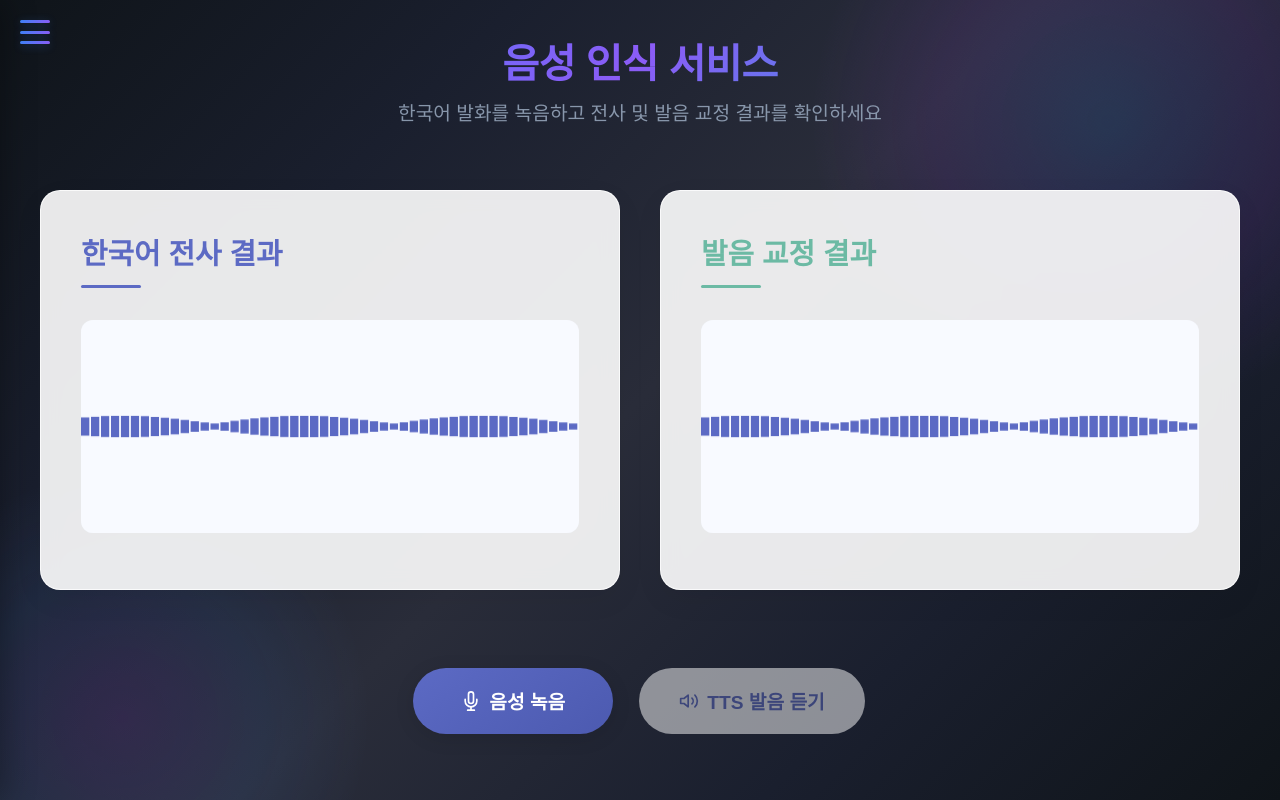
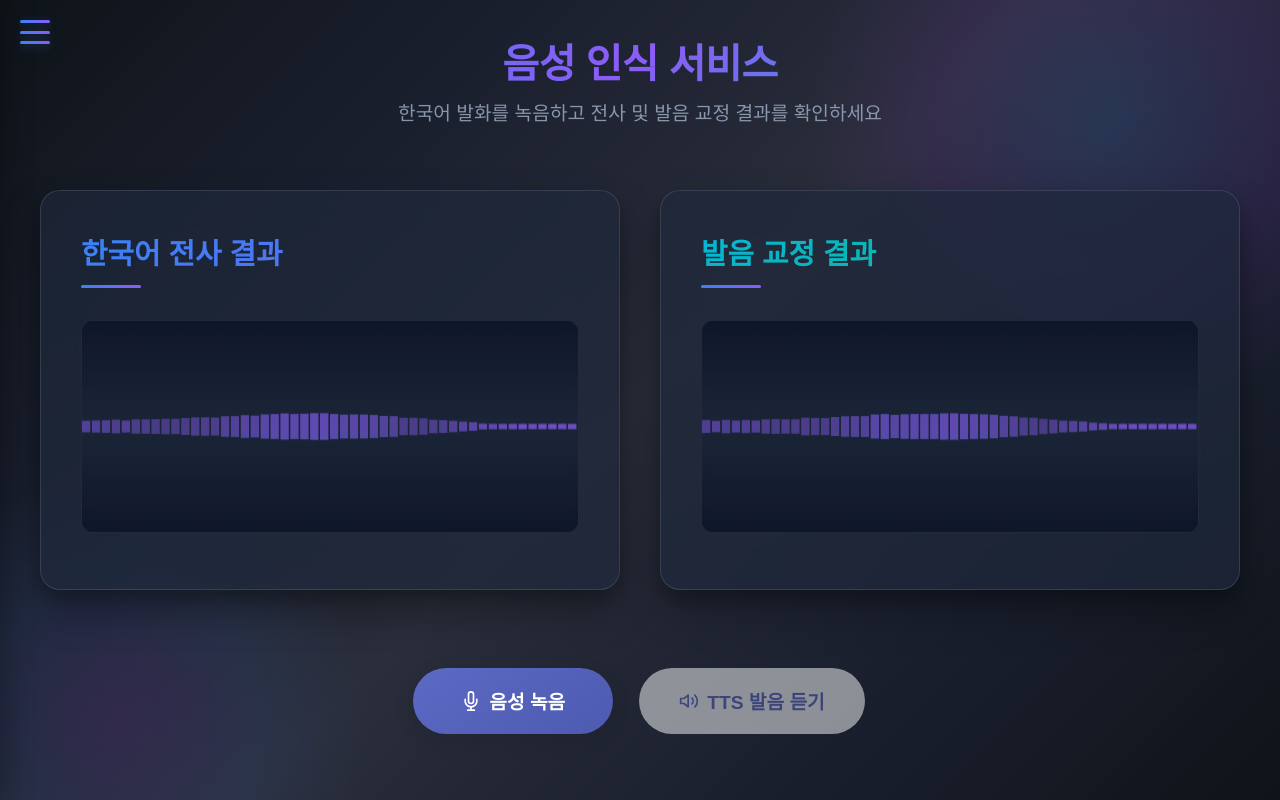
Before and after one commit to Vocalytics-repo/client, a React (Create React App) app: page /stt in a window 1280 px wide. Built offline with nearby package versions, Linux system fonts and the light colour scheme; a web font is replaced by a local one.

Commit message:
refactor: STT 페이지 컴포넌트 디자인 변경
Audio spectrum과 텍스트 전사 결과 카드 디자인 변경

```diff
--- a/src/components/AudioSpectrum/AudioSpectrum.css
+++ b/src/components/AudioSpectrum/AudioSpectrum.css
@@ -7,8 +7,16 @@
     margin-bottom: 1rem;
     border-radius: 12px;
     overflow: hidden;
-    background-color: rgba(248, 250, 255, 0.8);
-    box-shadow: inset 0 1px 5px rgba(0, 0, 0, 0.05);
+    background: rgba(15, 23, 42, 0.6);
+    border: 1px solid rgba(148, 163, 184, 0.1);
+    box-shadow: inset 0 2px 8px rgba(0, 0, 0, 0.2);
+    backdrop-filter: blur(10px);
+    transition: all 0.3s ease;
+}
+
+.spectrum-container:hover {
+    background: rgba(15, 23, 42, 0.8);
+    border-color: rgba(59, 130, 246, 0.2);
 }
 
 canvas {
--- a/src/components/AudioSpectrum/AudioSpectrum.js
+++ b/src/components/AudioSpectrum/AudioSpectrum.js
@@ -18,35 +18,63 @@ const AudioSpectrum = ({ canvasRef, isRecording, analyser }) => {
         const barWidth = Math.ceil(width / barCount);
         const barGap = 2;
 
-        let phase = 0;
+        let time = 0;
 
         const animate = () => {
             ctx.clearRect(0, 0, width, height);
 
-            // 배경 그리기
-            ctx.fillStyle = '#f8faff';
+            // 어두운 배경 그리기
+            const gradient = ctx.createLinearGradient(0, 0, 0, height);
+            gradient.addColorStop(0, 'rgba(15, 23, 42, 0.9)');
+            gradient.addColorStop(0.5, 'rgba(30, 41, 59, 0.8)');
+            gradient.addColorStop(1, 'rgba(15, 23, 42, 0.9)');
+            ctx.fillStyle = gradient;
             ctx.fillRect(0, 0, width, height);
 
-            // 바 그리기
-            ctx.fillStyle = '#5c6ac4';
+            // 바 그라데이션 생성
+            const barGradient = ctx.createLinearGradient(0, 0, 0, height);
+            barGradient.addColorStop(0, '#3b82f6');
+            barGradient.addColorStop(0.5, '#8b5cf6');
+            barGradient.addColorStop(1, '#06b6d4');
+
+            const centerY = height / 2;
 
             for (let i = 0; i < barCount; i++) {
-                // 사인파를 이용해 자연스러운 움직임 생성
-                const sinValue = Math.sin(phase + (i * Math.PI / 18));
-                const amplitude = 5 + Math.abs(sinValue) * 15; // 유휴 상태에서의 낮은 진폭
+                // 여러 주파수를 조합해서 더 자연스러운 움직임 생성
+                const freq1 = Math.sin(time * 0.02 + i * 0.1) * 0.5;
+                const freq2 = Math.sin(time * 0.03 + i * 0.15) * 0.3;
+                const freq3 = Math.sin(time * 0.05 + i * 0.08) * 0.2;
+                const noise = (Math.random() - 0.5) * 0.1; // 약간의 랜덤 노이즈
 
-                const barHeight = amplitude;
+                // 조합된 진폭 계산 (더 역동적)
+                const combinedAmplitude = freq1 + freq2 + freq3 + noise;
+                const barHeight = Math.max(5, 15 + combinedAmplitude * 25);
+
                 const x = i * (barWidth + barGap);
-                const y = height / 2 - barHeight / 2; // 중앙에서 시작
+
+                // 바 투명도 계산 (더 다양한 변화)
+                const alpha = 0.4 + Math.abs(combinedAmplitude) * 0.6;
+                ctx.globalAlpha = alpha;
+                ctx.fillStyle = barGradient;
 
                 // 위쪽 바
-                ctx.fillRect(x, y, barWidth, barHeight);
+                ctx.fillRect(x, centerY - barHeight / 2, barWidth, barHeight / 2);
 
                 // 아래쪽 바 (위아래 대칭)
-                ctx.fillRect(x, height / 2 + barHeight / 2, barWidth, -barHeight);
+                ctx.fillRect(x, centerY, barWidth, barHeight / 2);
+
+                // 가끔 글로우 효과 추가 (랜덤하게)
+                if (Math.abs(combinedAmplitude) > 0.6 && Math.random() > 0.7) {
+                    ctx.shadowColor = '#8b5cf6';
+                    ctx.shadowBlur = 8;
+                    ctx.fillRect(x, centerY - barHeight / 2, barWidth, barHeight / 2);
+                    ctx.fillRect(x, centerY, barWidth, barHeight / 2);
+                    ctx.shadowBlur = 0;
+                }
             }
 
-            phase += 0.05; // 애니메이션 속도 조절
+            ctx.globalAlpha = 1; // 투명도 초기화
+            time += 1; // 시간 증가
             animationIdRef.current = requestAnimationFrame(animate);
         };
 
@@ -86,8 +114,12 @@ const AudioSpectrum = ({ canvasRef, isRecording, analyser }) => {
 
         ctx.clearRect(0, 0, width, height);
 
-        // 배경 그리기
-        ctx.fillStyle = '#f8faff';
+        // 어두운 배경 그리기
+        const backgroundGradient = ctx.createLinearGradient(0, 0, 0, height);
+        backgroundGradient.addColorStop(0, 'rgba(15, 23, 42, 0.9)');
+        backgroundGradient.addColorStop(0.5, 'rgba(30, 41, 59, 0.8)');
+        backgroundGradient.addColorStop(1, 'rgba(15, 23, 42, 0.9)');
+        ctx.fillStyle = backgroundGradient;
         ctx.fillRect(0, 0, width, height);
 
         // 바의 개수와 너비 계산
@@ -101,7 +133,12 @@ const AudioSpectrum = ({ canvasRef, isRecording, analyser }) => {
         // 중앙선에서 바가 위아래로 그려지도록 함
         const centerY = height / 2;
 
-        ctx.fillStyle = '#5c6ac4';
+        // 바 그라데이션 생성
+        const barGradient = ctx.createLinearGradient(0, 0, 0, height);
+        barGradient.addColorStop(0, '#3b82f6');
+        barGradient.addColorStop(0.3, '#8b5cf6');
+        barGradient.addColorStop(0.7, '#06b6d4');
+        barGradient.addColorStop(1, '#10b981');
 
         for (let i = 0; i < barCount; i++) {
             // 데이터 샘플링 (데이터 중 일부를 바에 매핑)
@@ -111,19 +148,35 @@ const AudioSpectrum = ({ canvasRef, isRecording, analyser }) => {
             let value = dataArray[dataIndex];
 
             // 최소 높이 설정
-            if (value < 5) value = 5;
+            if (value < 8) value = 8;
 
             // 바 높이 (중앙에서 위아래로 그려짐)
-            const barHeight = value * 0.5; // 높이 스케일 조정
+            const barHeight = value * 0.6; // 높이 스케일 조정
 
             const x = i * (barWidth + barGap);
+
+            // 바 투명도 계산 (음성 강도에 따라)
+            const alpha = 0.7 + (value / 255) * 0.3;
+            ctx.globalAlpha = alpha;
+            ctx.fillStyle = barGradient;
 
             // 위쪽 바
             ctx.fillRect(x, centerY - barHeight / 2, barWidth, barHeight / 2);
 
             // 아래쪽 바 (위아래 대칭)
             ctx.fillRect(x, centerY, barWidth, barHeight / 2);
+
+            // 글로우 효과 추가 (높은 값에 대해서만)
+            if (value > 100) {
+                ctx.shadowColor = '#3b82f6';
+                ctx.shadowBlur = 10;
+                ctx.fillRect(x, centerY - barHeight / 2, barWidth, barHeight / 2);
+                ctx.fillRect(x, centerY, barWidth, barHeight / 2);
+                ctx.shadowBlur = 0;
+            }
         }
+
+        ctx.globalAlpha = 1; // 투명도 초기화
     }, []);
 
     useEffect(() => {
--- a/src/components/ResultCard/ResultCard.css
+++ b/src/components/ResultCard/ResultCard.css
@@ -1,15 +1,22 @@
 .result-card {
-    background-color: rgba(255, 255, 255, 0.9);
+    background: rgba(30, 41, 59, 0.7);
+    backdrop-filter: blur(20px);
+    border: 1px solid rgba(148, 163, 184, 0.2);
     border-radius: 20px;
     padding: 2.5rem;
-    box-shadow: 0 10px 30px rgba(0, 0, 0, 0.05), 0 1px 3px rgba(0, 0, 0, 0.03);
+    box-shadow: 0 20px 40px rgba(0, 0, 0, 0.3), 0 8px 16px rgba(0, 0, 0, 0.2);
     min-height: 400px;
     display: flex;
     flex-direction: column;
     position: relative;
-    backdrop-filter: blur(10px);
-    border: 1px solid rgba(255, 255, 255, 0.8);
     animation: fadeIn 0.5s ease-out forwards;
+    transition: all 0.3s ease;
+}
+
+.result-card:hover {
+    transform: translateY(-2px);
+    box-shadow: 0 25px 50px rgba(0, 0, 0, 0.4), 0 12px 24px rgba(0, 0, 0, 0.3);
+    border-color: rgba(59, 130, 246, 0.3);
 }
 
 /* 카드 제목 */
@@ -17,7 +24,7 @@
     margin-top: 0;
     margin-bottom: 2rem;
     font-size: 1.8rem;
-    color: #333;
+    color: #e2e8f0;
     font-weight: 600;
     border-bottom: none;
     padding-bottom: 1rem;
@@ -33,7 +40,7 @@
     left: 0;
     width: 60px;
     height: 3px;
-    background-color: currentColor;
+    background: linear-gradient(135deg, #3b82f6, #8b5cf6);
     border-radius: 2px;
 }
 
@@ -43,28 +50,42 @@
     display: flex;
     align-items: flex-start;
     padding: 2rem;
-    background-color: rgba(248, 250, 255, 0.8);
+    background: rgba(15, 23, 42, 0.6);
+    border: 1px solid rgba(148, 163, 184, 0.1);
     border-radius: 12px;
     min-height: 200px;
     transition: all 0.3s ease;
-    box-shadow: inset 0 1px 5px rgba(0, 0, 0, 0.05);
+    box-shadow: inset 0 2px 8px rgba(0, 0, 0, 0.2);
+    backdrop-filter: blur(10px);
+}
+
+.text-content:hover {
+    background: rgba(15, 23, 42, 0.8);
+    border-color: rgba(59, 130, 246, 0.2);
 }
 
 .text-content p {
     margin: 0;
     font-size: 1.3rem;
     line-height: 1.7;
-    color: #333;
+    color: #f1f5f9;
     word-break: keep-all;
+    text-shadow: 0 1px 2px rgba(0, 0, 0, 0.3);
 }
 
 /* 각 카드별 스타일 */
 .transcription-card h2 {
-    color: #5c6ac4;
+    background: linear-gradient(135deg, #3b82f6, #6366f1);
+    -webkit-background-clip: text;
+    -webkit-text-fill-color: transparent;
+    background-clip: text;
 }
 
 .pronunciation-card h2 {
-    color: #6cbaa4;
+    background: linear-gradient(135deg, #06b6d4, #10b981);
+    -webkit-background-clip: text;
+    -webkit-text-fill-color: transparent;
+    background-clip: text;
 }
 
 /* 애니메이션 효과 */
```
